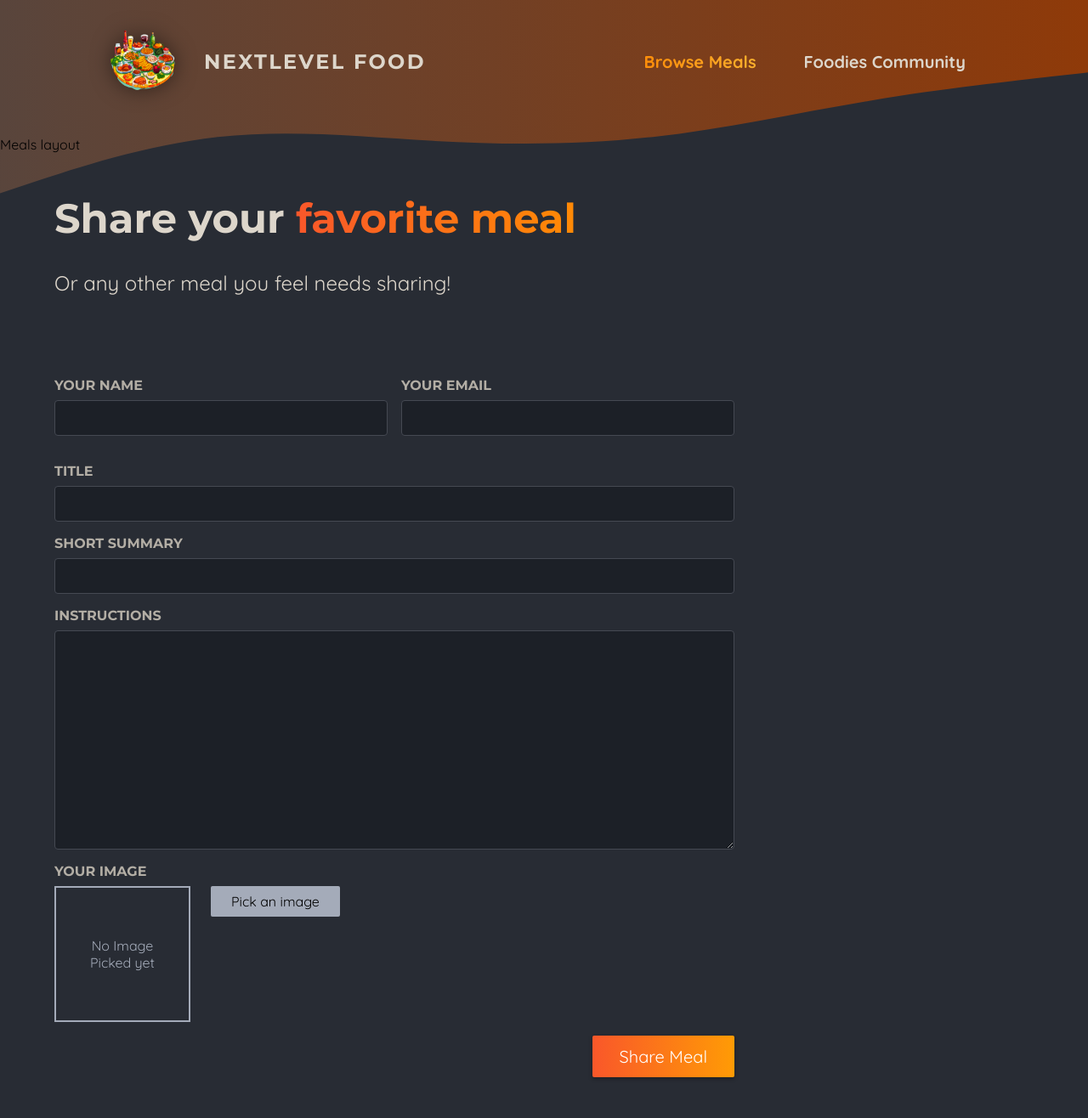
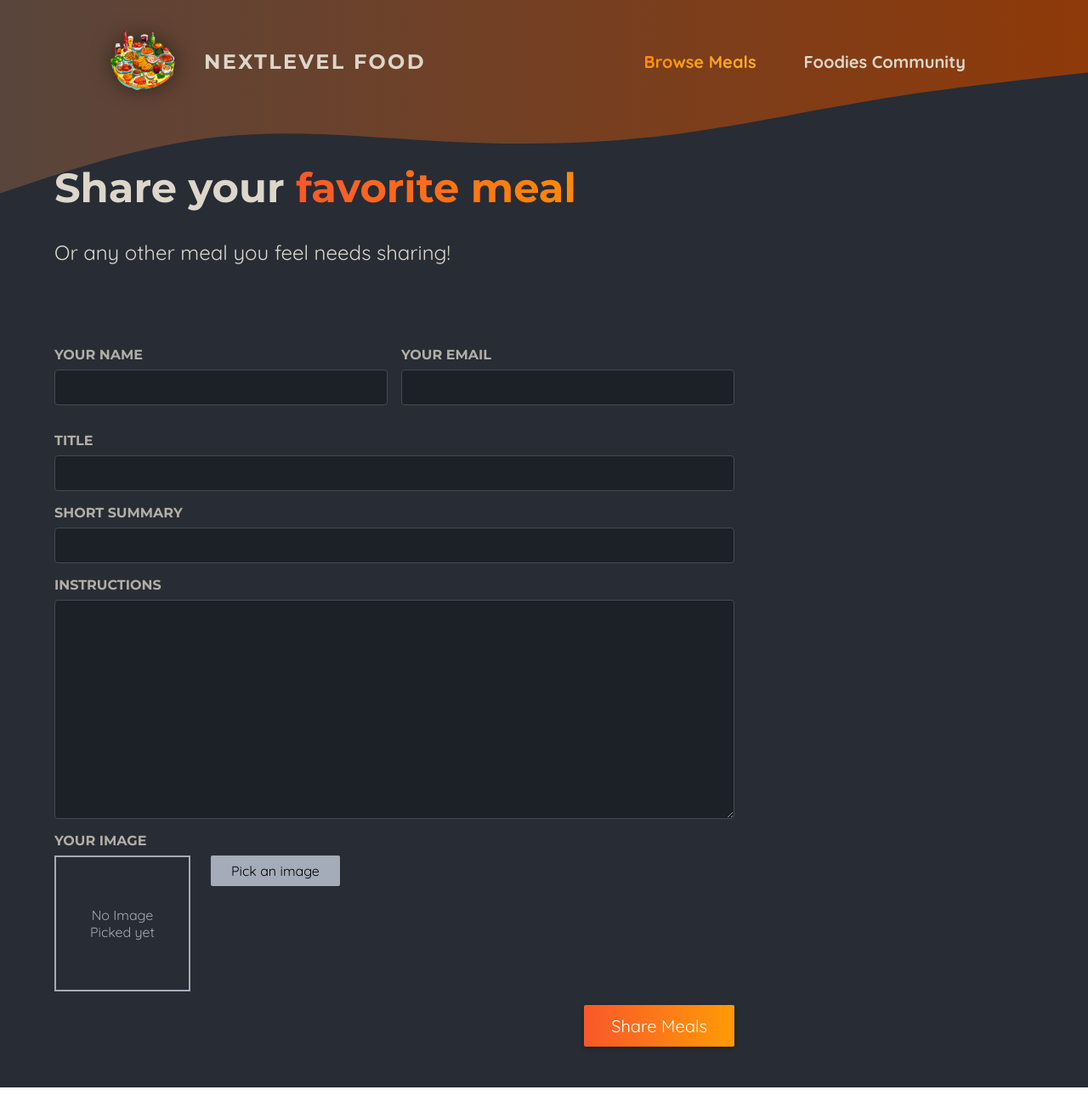
Before and after one commit to ranaawais0303/FoodieNext, a Next.js app: page /meals/share in a window 1280 px wide. Shown: the whole page at 85% size. After the commit the page ends 1280 px from the top, so only its background shows below. Built offline with nearby package versions, Linux system fonts and the light colour scheme.

Commit message:
managing the form submission status with use form status

```diff
--- a/app/meals/layout.js
+++ /dev/null
@@ -1,9 +0,0 @@
-const MealsLayout = ({ children }) => {
-  return (
-    <>
-      <p> Meals layout</p>
-      {children}
-    </>
-  );
-};
-export default MealsLayout;
--- a/app/meals/share/page.js
+++ b/app/meals/share/page.js
@@ -1,6 +1,7 @@
 import ImagePicker from "@/components/meals/image-picker";
 import classes from "./page.module.css";
 import { shareMeal } from "@/lib/actions";
+import MealsFormSubmit from "@/components/meals/meals-form-submit";
 
 // Server Action to handle form submission
 
@@ -44,7 +45,7 @@
           </p>
           <ImagePicker label="your image" name="image" />
           <p className={classes.actions}>
-            <button type="submit">Share Meal</button>
+            <MealsFormSubmit />
           </p>
         </form>
       </main>
--- /dev/null
+++ b/components/meals/meals-form-submit.js
@@ -0,0 +1,12 @@
+"use client";
+import { useFormStatus } from "react-dom";
+const MealsFormSubmit = () => {
+  const { pending } = useFormStatus();
+
+  return (
+    <button disabled={pending}>
+      {pending ? "Submitting..." : "Share Meals"}
+    </button>
+  );
+};
+export default MealsFormSubmit;
```
Also changed, not shown: public/images/dfdf.jpg (added).
